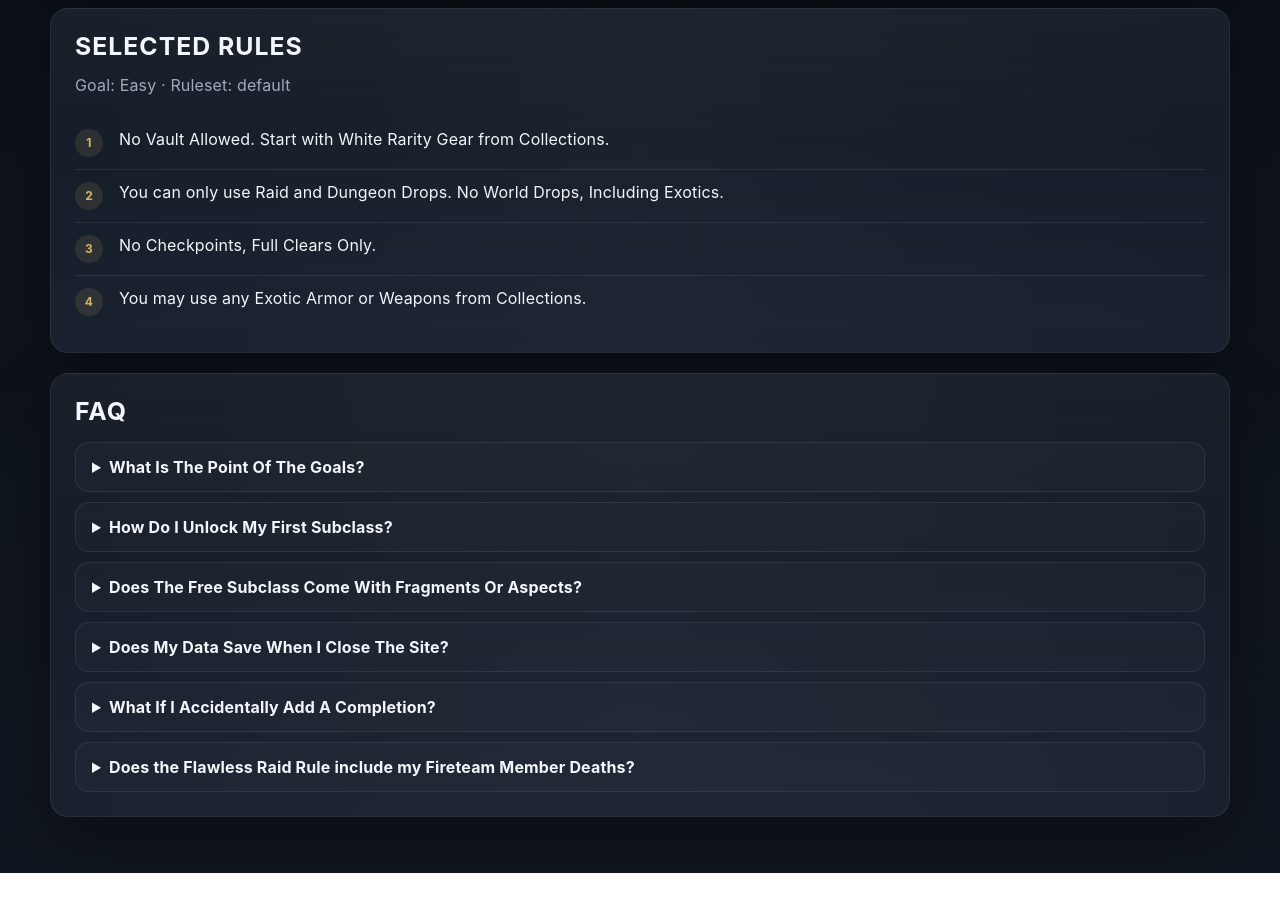
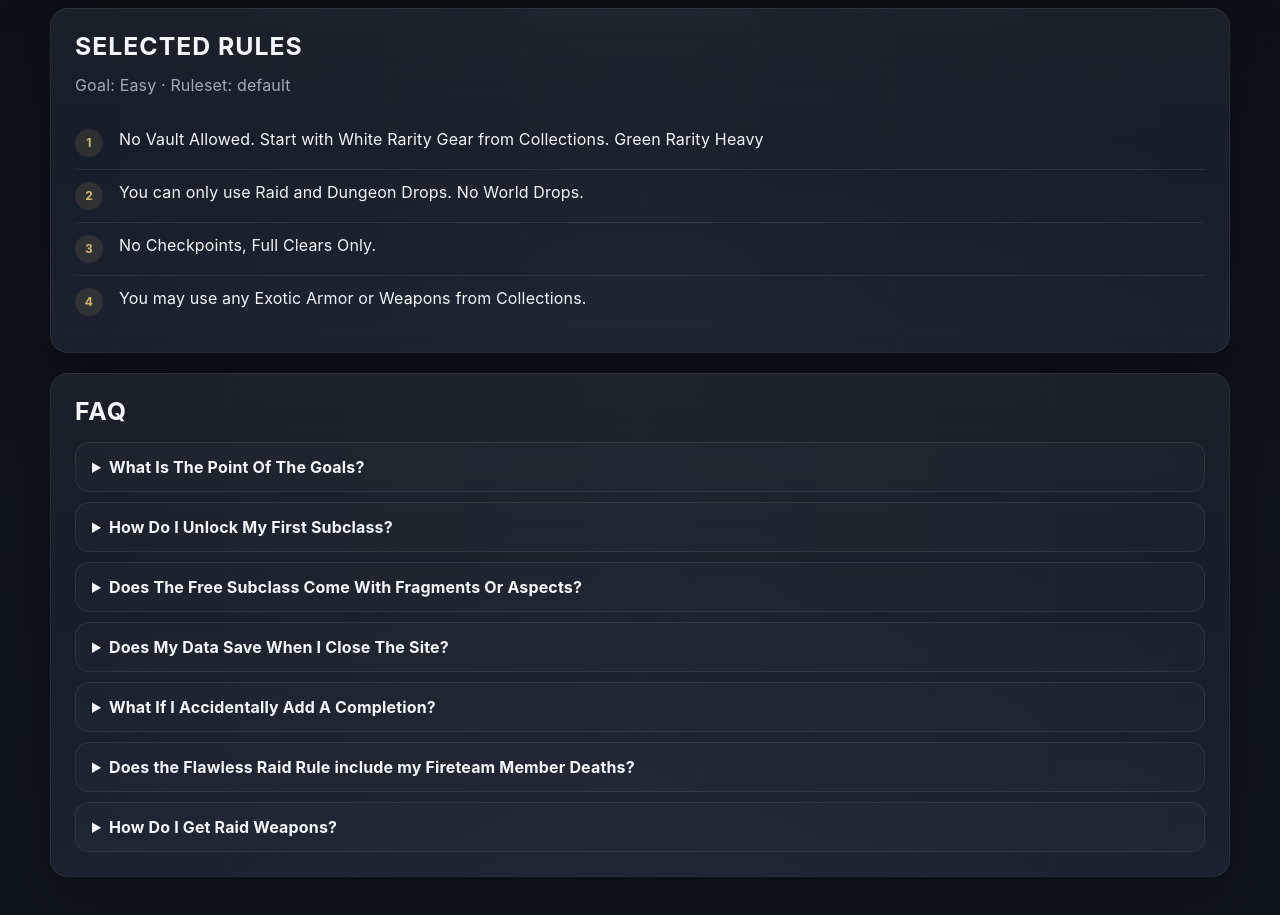
Before and after one commit to JLindstrom-US/RaD-Challenge, a React (Vite) app: page /rules in a window 1280 px wide. Shown: the part 980-1895 px from the top of the page. Before the commit the page ends 1853 px from the top, so only its background shows below. Built offline with nearby package versions, Linux system fonts and the light colour scheme.

Commit message:
Patch 1.1

```diff
--- a/src/data.js
+++ b/src/data.js
@@ -46,7 +46,7 @@ export const raids = [
   { name: "Salvation's Edge - Normal", marks: 2 },
   { name: "Salvation's Edge - Master", marks: 3 },
   { name: 'Deserted Perpetual - Normal', marks: 2 },
-  { name: 'Deserted Perpetual - Master', marks: 3 }
+  { name: 'Deserted Perpetual - Epic', marks: 4 }
 ]
 
 export const dungeons = [
@@ -75,14 +75,14 @@ export const allActivities = [...raids, ...dungeons]
 
 export const rules = {
   default: [
-    'No Vault Allowed. Start with White Rarity Gear from Collections.',
-    'You can only use Raid and Dungeon Drops. No World Drops, Including Exotics.',
+    'No Vault Allowed. Start with White Rarity Gear from Collections. Green Rarity Heavy',
+    'You can only use Raid and Dungeon Drops. No World Drops.',
     'No Checkpoints, Full Clears Only.',
     'You may use any Exotic Armor or Weapons from Collections.'
   ],
   expert: [
-    'No Vault Allowed. Start with White Rarity Gear from Collections.',
-    'You can only use Raid and Dungeon Drops. No World Drops, Including Exotics.',
+    'No Vault Allowed. Start with White Rarity Gear from Collections. Green Rarity Heavy',
+    'You can only use Raid and Dungeon Drops. No World Drops, Including Exotic World Drops',
     'No Checkpoints, Full Clears Only.',
     'First Subclass is Free. No Aspect or Fragment Slots until Redeemed. Cannot use Prismatic until Redeemed.',
     'No Relic Perks Allowed until Redeemed.',
--- a/src/data/faqs.js
+++ b/src/data/faqs.js
@@ -29,4 +29,9 @@ export const faqs = [
     answer:
       'No, I cant assume your allies are also doing this challenge so it feels wrong to enforce that. If your fireteam wipes however, that does count as a death.'
   },
+  {
+    question: 'How Do I Get Raid Weapons?',
+    answer:
+      'If you have not completed all deepsights, you can use the random rolls from the drop pool. If you have deepsights completed, upon raid completion you can select 1 raid weapon from that raid to craft. It must start at level 1 and you cannot pay currency to level it.'
+  },
 ]
--- a/src/pages/ActivitiesPage.jsx
+++ b/src/pages/ActivitiesPage.jsx
@@ -74,13 +74,13 @@ export default function ActivitiesPage({ nav, completions, setCompletions }) {
       nav={nav}
       eyebrow="Activities"
       title="Completion Tracker"
-      intro="Track raid and dungeon completions, then add runs as you clear them."
+      intro="Your first completion of each activity is worth full points. Repeated completions are worth half."
     >
       <section className="panel activity-panel">
         <div className="section-header">
           <h2>Select Activity</h2>
           <p className="section-text">
-            Pick the activity you want to increment.
+            Pick the activity to mark as completed.
           </p>
         </div>
 
@@ -107,7 +107,7 @@ export default function ActivitiesPage({ nav, completions, setCompletions }) {
           </label>
 
           <div className="tracker-stat">
-            <span>Selected Value</span>
+            <span>Marks Value</span>
             <strong>{selectedActivity ? `${selectedActivity.marks} Marks` : '—'}</strong>
           </div>
 
```
